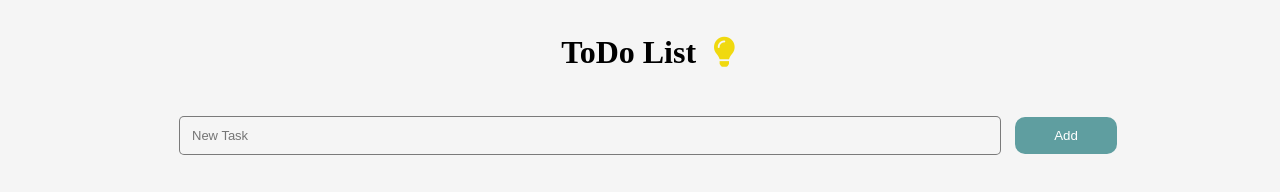
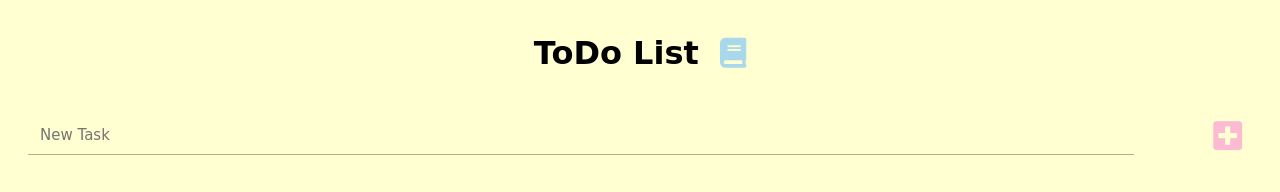
Before and after one commit to mogooee/todo-list, a plain HTML site: page index.html in a window 1280 px wide. Drawn offline with Linux system fonts and the light colour scheme; a web font is replaced by a local one.

Commit message:
style: padding, color

```diff
--- a/index.html
+++ b/index.html
@@ -13,13 +13,13 @@
   </head>
   <body>
     <header class="todo__header">
-      <h1>ToDo List <i class="fas fa-lightbulb"></i></h1>
+      <h1>ToDo List <i class="fas fa-book"></i>
     </header>
 
     <main class="todo__screen">
       <form class="todo__input">
         <input class="todo__input-text" type="text" placeholder="New Task" />
-        <button class="todo__input-btn">Add</button>
+        <button class="todo__input-btn"><i class="fas fa-plus-square"></i></button>
       </form>
 
       <ul class="todo__list"></ul>
--- a/todo-list.css
+++ b/todo-list.css
@@ -1,11 +1,12 @@
+@import url("https://fonts.googleapis.com/css2?family=Gamja+Flower&family=Pushster&family=Roboto:wght@500&family=Rubik:wght@600&display=swap");
+
 body {
-  height: 100vh;
-  width: 100vw;
-  background-color: whitesmoke;
+  background-color: #ffffd2;
+  font-family: "Gamja Flower", cursive;
 }
 
 .todo__header {
-  padding: 5px 150px;
+  padding: 5px 20px;
   margin-bottom: 18px;
   display: flex;
   justify-content: center;
@@ -14,41 +15,51 @@ body {
 .todo__header i {
   margin-left: 10px;
   font-size: 30px;
-  color: rgb(240, 217, 15);
+  color: #a8d8ea;
 }
 
 .todo__screen {
-  padding: 0px 130px;
+  padding: 0px 20px;
   text-align: center;
 }
 
+.todo__input {
+  display: flex;
+  justify-content: space-between;
+}
+
 .todo__input input {
-  border: 1px solid rgba(0, 0, 0, 0.5);
-  border-radius: 5px;
-  width: 80%;
+  border: none;
+  border-bottom: 1px solid rgba(0, 0, 0, 0.3);
+  width: 90%;
   height: 35px;
   line-height: 35px;
-  background-color: whitesmoke;
+  background-color: #ffffd2;
+}
+
+.todo__input input:focus {
+  outline: 0;
 }
 
 .todo__input input::placeholder {
   height: 30px;
   margin: 0px;
   padding: 0px;
-  font-size: 13px;
+  font-family: "Gamja Flower", cursive;
+  font-size: 15px;
   padding-left: 10px;
 }
 
 .todo__input button {
-  width: 10%;
-  height: 37px;
-  margin-left: 10px;
-  padding: 8px;
-  color: white;
-  background-color: cadetblue;
+  padding-right: 10px;
+  background-color: #ffffd2;
+  color: #fcbad3;
   border: none;
-  border-radius: 10px;
   cursor: pointer;
+  font-size: 33px;
+  display: flex;
+  justify-content: center;
+  align-items: center;
 }
 
 .todo__list {
@@ -58,6 +69,59 @@ body {
   flex-direction: column;
 }
 
+@keyframes bounce-top {
+  0% {
+    -webkit-transform: translateY(-45px);
+    transform: translateY(-45px);
+    -webkit-animation-timing-function: ease-in;
+    animation-timing-function: ease-in;
+    opacity: 1;
+  }
+  24% {
+    opacity: 1;
+  }
+  40% {
+    -webkit-transform: translateY(-24px);
+    transform: translateY(-24px);
+    -webkit-animation-timing-function: ease-in;
+    animation-timing-function: ease-in;
+  }
+  65% {
+    -webkit-transform: translateY(-12px);
+    transform: translateY(-12px);
+    -webkit-animation-timing-function: ease-in;
+    animation-timing-function: ease-in;
+  }
+  82% {
+    -webkit-transform: translateY(-6px);
+    transform: translateY(-6px);
+    -webkit-animation-timing-function: ease-in;
+    animation-timing-function: ease-in;
+  }
+  93% {
+    -webkit-transform: translateY(-4px);
+    transform: translateY(-4px);
+    -webkit-animation-timing-function: ease-in;
+    animation-timing-function: ease-in;
+  }
+  25%,
+  55%,
+  75%,
+  87% {
+    -webkit-transform: translateY(0px);
+    transform: translateY(0px);
+    -webkit-animation-timing-function: ease-out;
+    animation-timing-function: ease-out;
+  }
+  100% {
+    -webkit-transform: translateY(0px);
+    transform: translateY(0px);
+    -webkit-animation-timing-function: ease-out;
+    animation-timing-function: ease-out;
+    opacity: 1;
+  }
+}
+
 .todo__list li {
   list-style: none;
   margin-top: -1px;
@@ -65,10 +129,12 @@ body {
   border: 1px solid rgba(0, 0, 0, 0.3);
   border-radius: 10px;
   padding: 5px;
+  font-size: 15px;
   display: flex;
   justify-content: center;
   align-items: center;
   position: relative;
+  animation: bounce-top 0.9s both;
 }
 
 .todo__column:first-child {
@@ -76,14 +142,14 @@ body {
   left: 15px;
   cursor: pointer;
   font-size: 18px;
-  color: royalblue;
+  color: #aa96da;
 }
 
 .todo__column:nth-child(3) {
   position: absolute;
   right: 15px;
   cursor: pointer;
-  color: red;
+  color: #e84545;
 }
 
 .todo__column:last-child {
@@ -91,10 +157,10 @@ body {
   right: 40px;
   font-size: 18px;
   cursor: pointer;
-  color: rgba(0, 0, 0, 0.7);
+  color: #aa96da;
 }
 
 .strike {
   text-decoration: line-through;
-  text-decoration-color: rgba(0, 0, 0, 0.3);
+  text-decoration-color: rgba(0, 0, 0, 0.45);
 }
```
